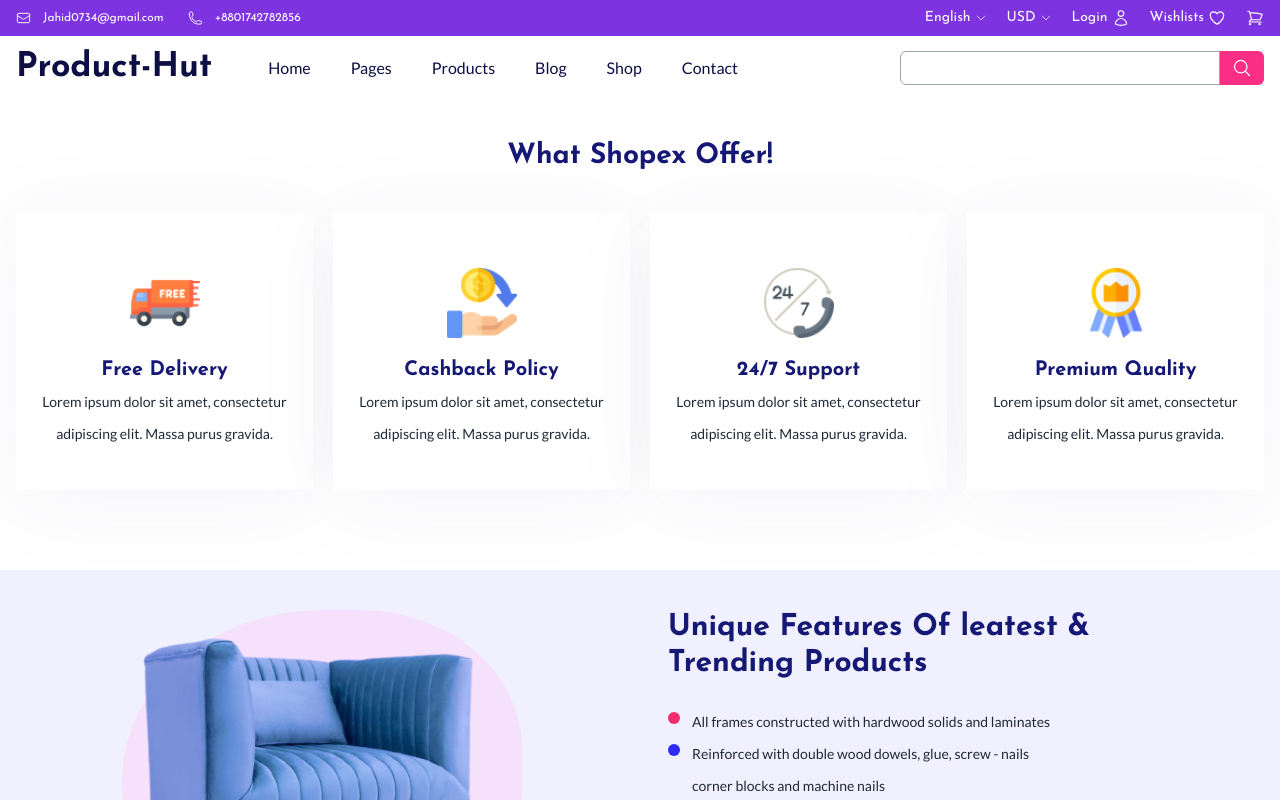
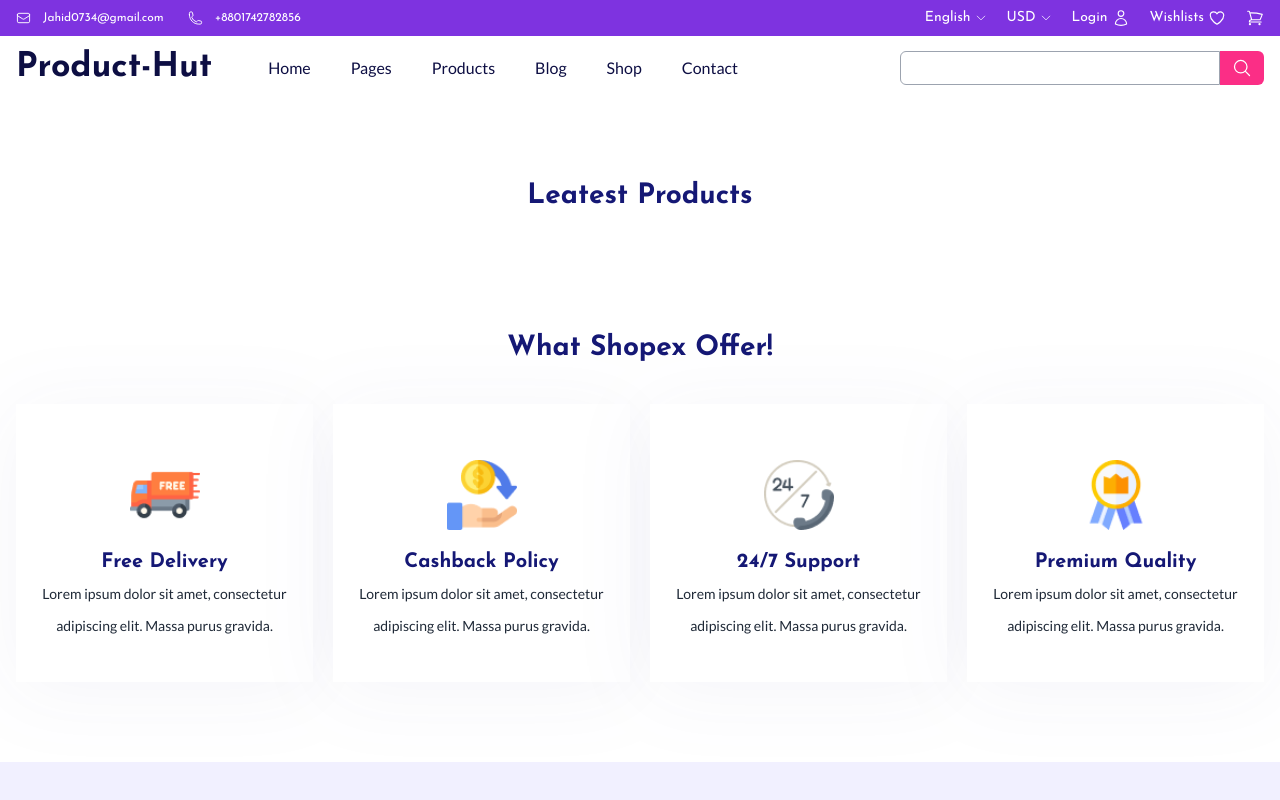
Before and after one commit to Hasan0734/product-hut, a Next.js app: page / in a window 1280 px wide. Built offline with nearby package versions, Linux system fonts and the light colour scheme.

Commit message:
starting on leatest product section

```diff
--- /dev/null
+++ b/components/LeatestProducts/LeatestProducts.tsx
@@ -0,0 +1,17 @@
+import React from 'react';
+
+const LeatestProducts = () => {
+    return (
+        <section className='py-20'>
+            <div className='container px-4 mx-auto'>
+                <div>
+                    <h2 className='text-center text-[28px] font-bold
+                leading-[32px] text-[#151875]
+                 josefin-font'>Leatest Products</h2>
+                </div>
+            </div>
+        </section>
+    );
+};
+
+export default LeatestProducts;
--- a/pages/index.tsx
+++ b/pages/index.tsx
@@ -5,6 +5,7 @@ import Drawer from '../components/Drawer/Drawer';
 import Footer from '../components/Footer/Footer';
 import LatestBlog from '../components/LatestBlog/LatestBlog';
 import LatestUpdateBySubscribe from '../components/LatestUpdateBySubscribe/LatestUpdateBySubscribe';
+import LeatestProducts from '../components/LeatestProducts/LeatestProducts';
 import Navbar from '../components/Navbar/Navbar';
 import ShopexOffer from '../components/ShopexOffer/ShopexOffer';
 import TopCategories from '../components/TopCategries/TopCategories';
@@ -25,6 +26,7 @@ const Home: NextPage = () => {
       <Drawer>
         <TopHeader />
         <Navbar />
+        <LeatestProducts/>
         <ShopexOffer/>
         <UniqueProduct/>
         <TrendingProducts/>
```
